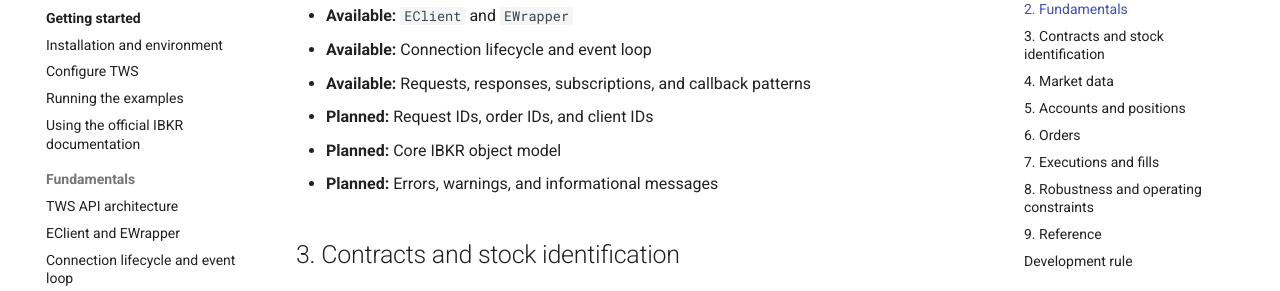
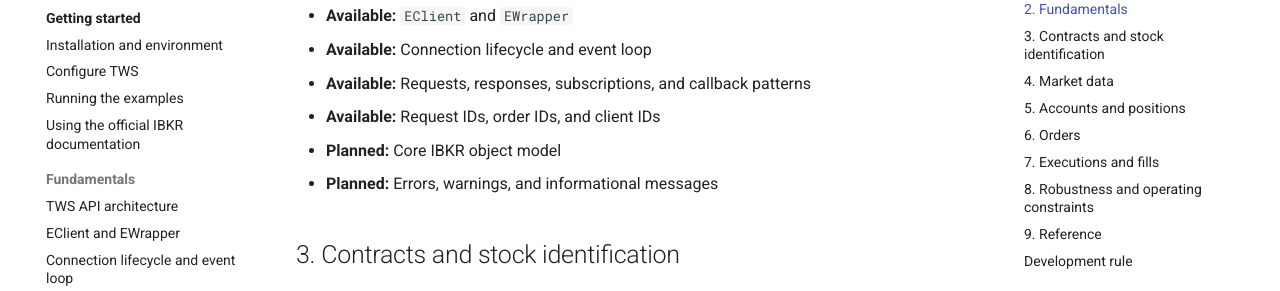
Before and after one commit to Frallmeister/ibkr-tws-api-training, an MkDocs documentation site: the page built from docs/roadmap.md, in a window 1280 px wide and 900 px high, scrolled down 928 px. Shown: the part 153-444 px from the top of the window. Built offline with MkDocs 1.6.1 and Material for MkDocs 9.7.7, drawn with Linux system fonts in a browser that asks for light colours; comment, search, counter and statistics services are not loaded.

Commit message:
docs: mark identifiers available

```diff
--- a/docs/roadmap.md
+++ b/docs/roadmap.md
@@ -30,7 +30,7 @@
 - **Available:** `EClient` and `EWrapper`
 - **Available:** Connection lifecycle and event loop
 - **Available:** Requests, responses, subscriptions, and callback patterns
-- **Planned:** Request IDs, order IDs, and client IDs
+- **Available:** Request IDs, order IDs, and client IDs
 - **Planned:** Core IBKR object model
 - **Planned:** Errors, warnings, and informational messages
 
```
